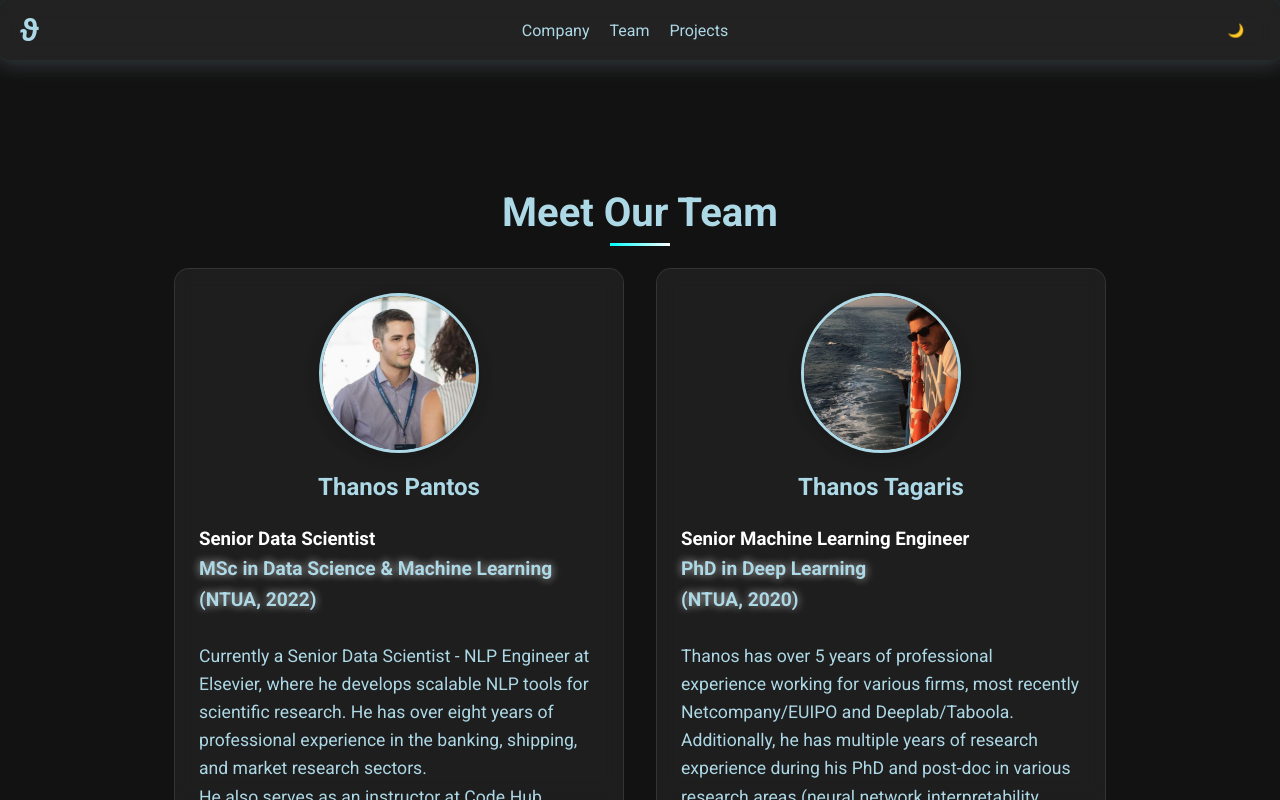
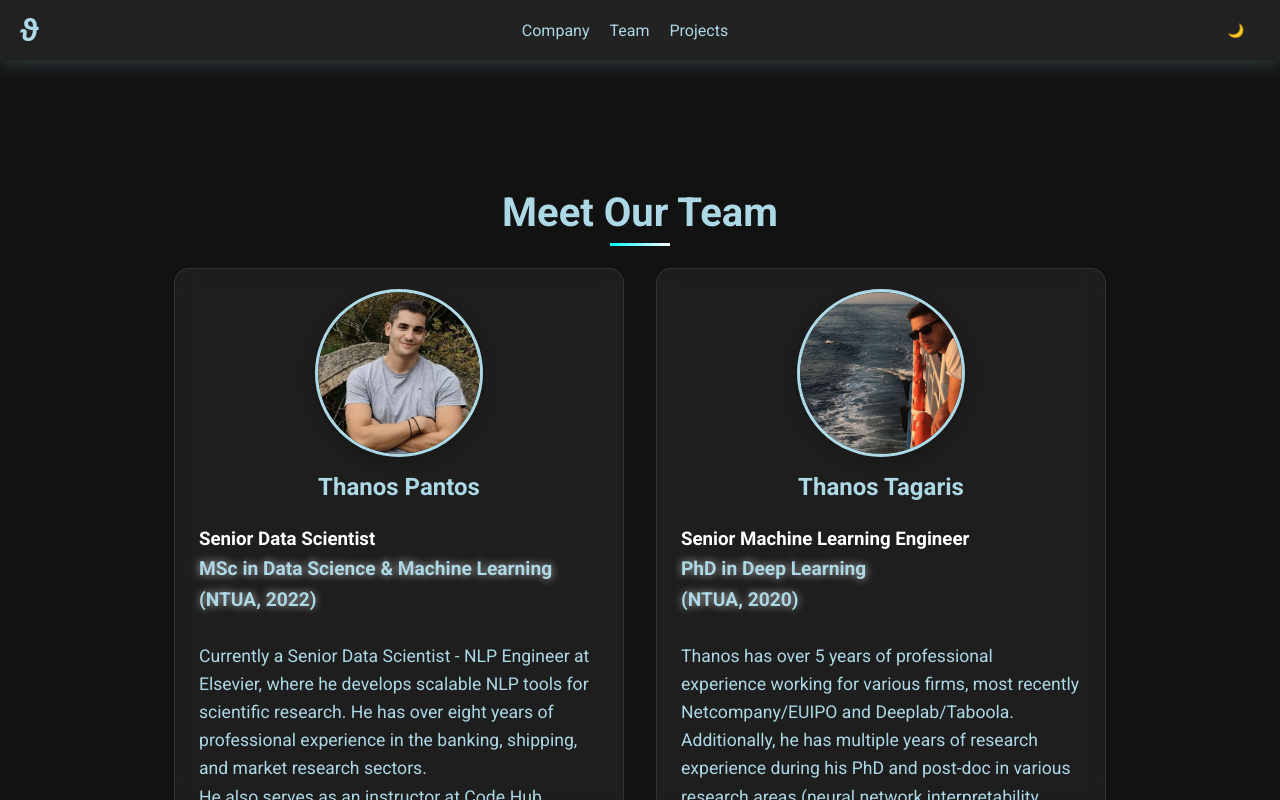
Before and after one commit to theta-ai-lab/theta-ai-site, a React (Create React App) app: page /team in a window 1280 px wide. Built offline with nearby package versions, Linux system fonts and the light colour scheme.

Commit message:
added an extra photo

```diff
--- a/src/data/Team.js
+++ b/src/data/Team.js
@@ -1,4 +1,4 @@
-import pantosPhoto from '../data/team_photos/pantos_photo.jpg';
+import pantosPhoto from '../data/team_photos/pantos_photo_1.png';
 import tagarisPhoto from '../data/team_photos/tagaris_photo.png';
 import tasakosPhoto from '../data/team_photos/tasakos_photo.jpg';
 
--- a/src/pages/Team.css
+++ b/src/pages/Team.css
@@ -121,9 +121,16 @@
   border-radius: 50%;
   border: 3px solid var(--text-color);
   object-fit: cover;
+  object-position: 60% 10%; /* 50% horizontally (center), 20% vertically (20% from the top) */
+  transform: scale(1.05); /* Slightly zoom out the image */
   box-shadow: 0 4px 15px rgba(0, 0, 0, 0.2);
   flex-shrink: 0;
 }
+
+
+
+
+
 
 /* Mobile adjustments for photo */
 @media (max-width: 600px) {
```
Also changed, not shown: src/data/team_photos/pantos_photo_1.png (added), 1 other file (tests, documents, lock files or other folders).
